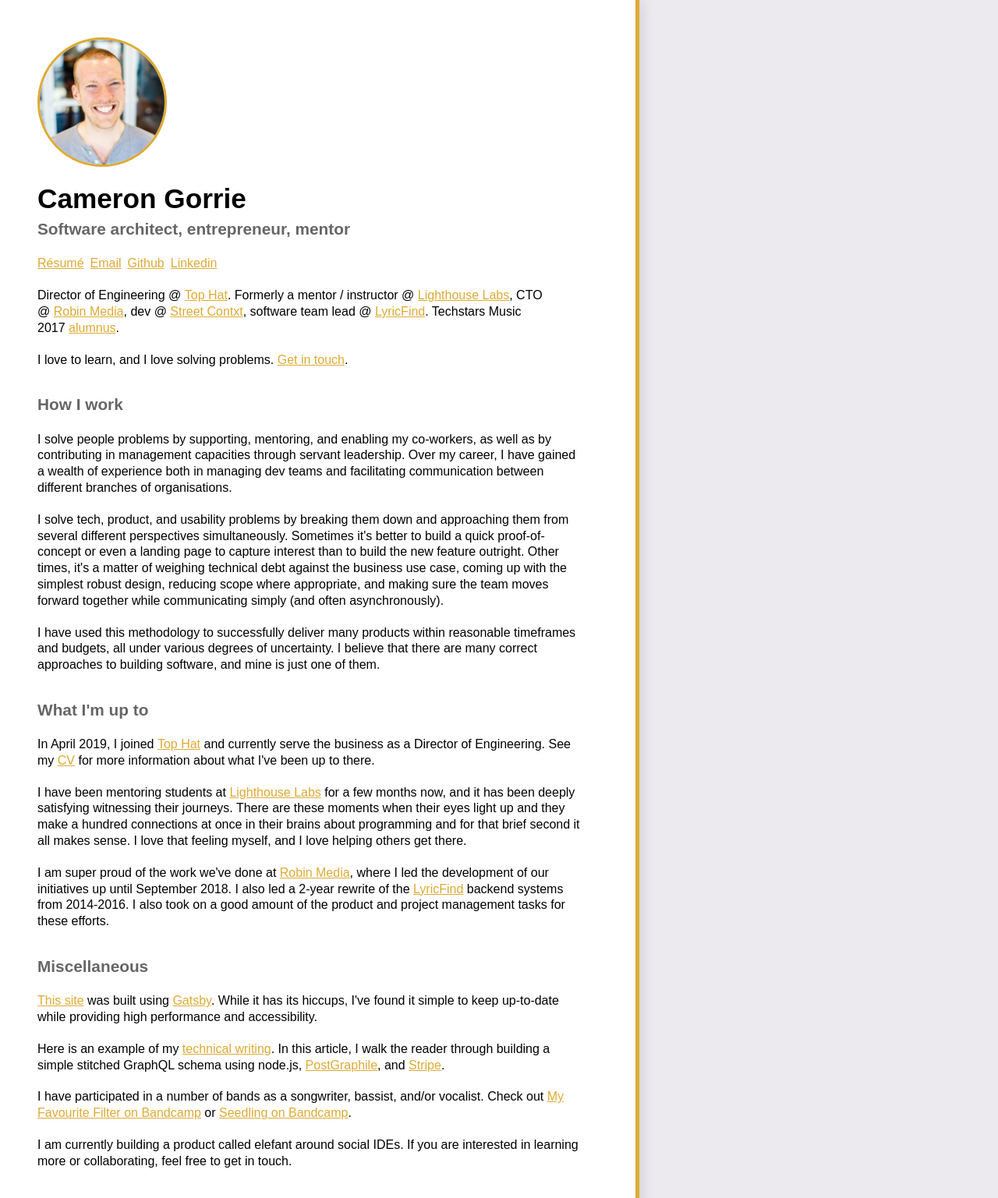
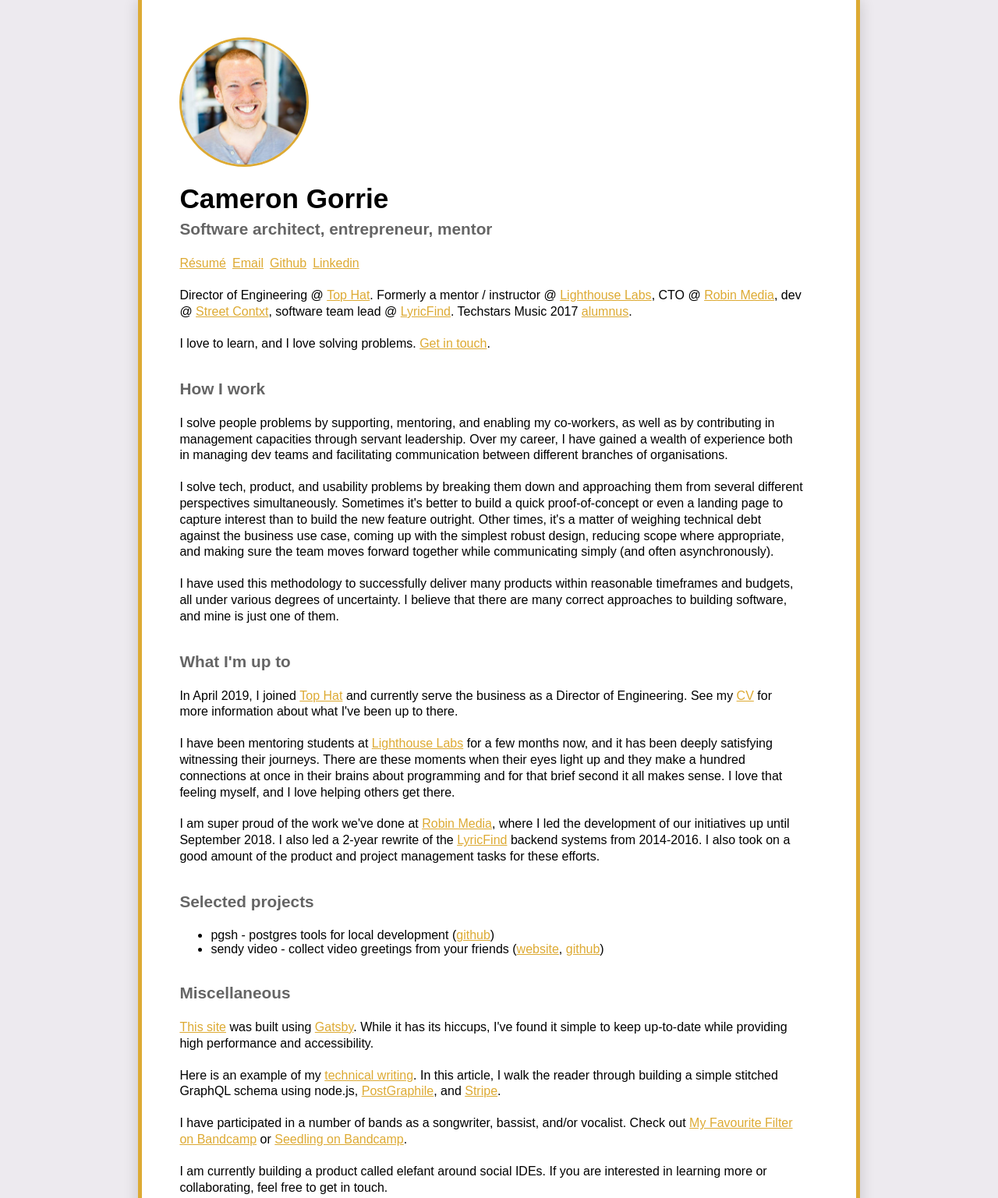
Before and after one commit to sastraxi/sastraxi-web, a Gatsby site: page / in a window 1280 px wide. Shown: the top 1537 px of the page at 78% size. Built offline with nearby package versions, Linux system fonts and the light colour scheme; Gatsby itself is replaced by a stand-in of ours; a web font is replaced by a local one.

Commit message:
add pgsh and sendy to website

```diff
--- a/package.json
+++ b/package.json
@@ -7,6 +7,7 @@
     "babel-plugin-styled-components": "^2.0.6",
     "gatsby": "^4.9.3",
     "gatsby-image": "^2.0.15",
+    "gatsby-plugin-image": "^2.9.1",
     "gatsby-plugin-manifest": "^4.9.1",
     "gatsby-plugin-offline": "^5.9.1",
     "gatsby-plugin-react-helmet": "^5.9.0",
--- a/src/components/ContactDetails.jsx
+++ b/src/components/ContactDetails.jsx
@@ -4,7 +4,6 @@ import Paragraph from '../elements/Paragraph';
 
 const ContactDetails = styled(Paragraph)`
   margin-top: -0.5em;
-  font-size:
 
   a:after {
     content: none;
--- /dev/null
+++ b/src/components/Projects.jsx
@@ -0,0 +1,32 @@
+import React from 'react';
+import styled from 'styled-components';
+
+const Container = styled.div`
+  display: flex;
+  flex-direction: row;
+
+  ul {
+    margin: 0;
+  }
+`;
+
+const Projects = () => (
+  <Container>
+    <ul>
+      <li>
+        pgsh - postgres tools for local development (
+        <a href="https://github.com/sastraxi/pgsh">github</a>
+        )
+      </li>
+      <li>
+        sendy video - collect video greetings from your friends (
+        <a href="https://sendy.video">website</a>
+        {', '}
+        <a href="https://github.com/sastraxi/sendy-video">github</a>
+        )
+      </li>
+    </ul>
+  </Container>
+);
+
+export default Projects;
--- a/src/elements/Badge.jsx
+++ b/src/elements/Badge.jsx
@@ -6,8 +6,8 @@ import { BRAND_COLOUR } from './global';
 
 const BadgeOuter = styled.span`
   display: inline-block;
-  width: ${props => props.size};
-  height: ${props => props.size};
+  width: ${(props) => props.size};
+  height: ${(props) => props.size};
   border-radius: 50%;
   padding: 0;
   overflow: hidden;
--- a/src/elements/Root.jsx
+++ b/src/elements/Root.jsx
@@ -14,9 +14,10 @@ const Inner = styled.div`
   padding-right: 4.2em;
   background: white;
   box-shadow: ${BOX_SHADOW};
-  max-width: 700px;
+  max-width: 800px;
+  border-left: 5px solid ${BRAND_COLOUR};
   border-right: 5px solid ${BRAND_COLOUR};
-  margin: 0;
+  margin: 0 auto;
 
   a {
     color: ${BRAND_COLOUR};
@@ -29,7 +30,8 @@ const Inner = styled.div`
     }
   }
 
-  @media (max-width: 700px) {
+  @media (max-width: 820px) {
+    border-left: none;
     border-right: none;
   }
 
--- a/src/elements/images/Cam.jsx
+++ b/src/elements/images/Cam.jsx
@@ -1,6 +1,6 @@
 import React from 'react';
 import { StaticQuery, graphql } from 'gatsby';
-import Img from 'gatsby-image';
+import { GatsbyImage } from 'gatsby-plugin-image';
 
 /*
  * This component is built using `gatsby-image` to automatically serve optimized
@@ -15,18 +15,14 @@ import Img from 'gatsby-image';
 
 const Image = () => (
   <StaticQuery
-    query={graphql`
-      query {
-        placeholderImage: file(relativePath: { eq: "cam.jpg" }) {
-          childImageSharp {
-            fluid(maxWidth: 600) {
-              ...GatsbyImageSharpFluid
-            }
-          }
+    query={graphql`{
+      placeholderImage: file(relativePath: {eq: "cam.jpg"}) {
+        childImageSharp {
+          gatsbyImageData(width: 600, layout: CONSTRAINED)
         }
       }
-    `}
-    render={data => <Img fluid={data.placeholderImage.childImageSharp.fluid} />}
+    }`}
+    render={(data) => <GatsbyImage image={data.placeholderImage.childImageSharp.gatsbyImageData} />}
   />
 );
 
--- a/src/pages/index.jsx
+++ b/src/pages/index.jsx
@@ -10,6 +10,7 @@ import Subheading from '../elements/Subheading';
 import Paragraph from '../elements/Paragraph';
 import Links from '../elements/Links';
 import SectionHeader from '../elements/SectionHeader';
+import Projects from '../components/Projects';
 
 const IndexPage = () => (
   <Root>
@@ -101,6 +102,8 @@ const IndexPage = () => (
       &nbsp;backend systems from 2014-2016. I also took on a good amount of the
       product and project management tasks for these efforts.
     </Paragraph>
+    <SectionHeader>Selected projects</SectionHeader>
+    <Projects />
     <SectionHeader>Miscellaneous</SectionHeader>
     <Paragraph>
       <a href="https://github.com/sastraxi/sastraxi-web">This site</a>
--- a/src/pages/resume.jsx
+++ b/src/pages/resume.jsx
@@ -15,6 +15,7 @@ import SkillsTable from '../components/SkillsTable';
 import ContactDetails from '../components/ContactDetails';
 
 import { BRAND_COLOUR } from '../elements/global';
+import Projects from '../components/Projects';
 
 const Company = styled.div`
   font-weight: bold;
@@ -231,6 +232,10 @@ const IndexPage = () => (
       &nbsp;from Eiffel).
     </Paragraph>
     <SectionHeader>
+      Selected projects
+    </SectionHeader>
+    <Projects />
+    <SectionHeader>
       Selected technical skills
     </SectionHeader>
     <SkillsTable />
```
Also changed, not shown: 1 other file.
